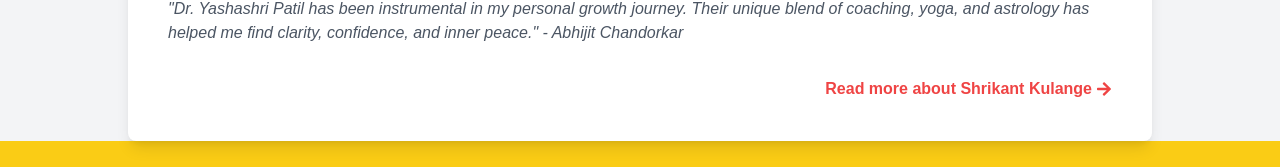
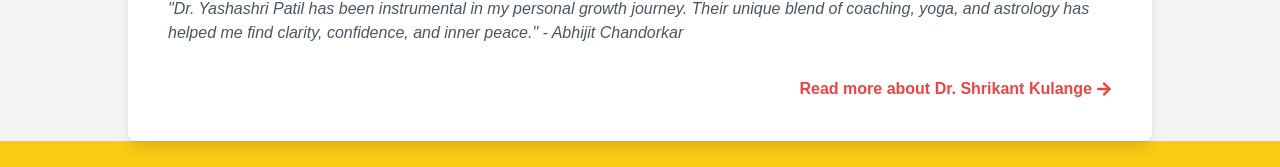
Before and after one commit to atharvamisal2614/shreemUI, a Next.js app: page /founderyashashri in a window 1280 px wide. Shown: the part 1701-1868 px from the top of the page. Built offline with nearby package versions, Linux system fonts and the light colour scheme.

Commit message:
update founders

```diff
--- a/pages/blogs.jsx
+++ b/pages/blogs.jsx
@@ -239,7 +239,7 @@ const Blogs = ({ blogs, totalPages, currentPage }) => {
     {filteredBlogs.length > 0 ? (
         <div className="grid gap-6 sm:grid-cols-1 md:grid-cols-2 lg:grid-cols-3 mt-10">
             {filteredBlogs.map((blog, index) => (
-                <div key={index} className="bg-gray-50 shadow-lg rounded-md overflow-hidden">
+                <div key={index} className="bg-gray-100 shadow-lg rounded-md overflow-hidden">
                     {/* Date */}
                     <div className="p-4">
                         <p className="text-md text-gray-600 font-semibold mb-2 font-libreBaskerVille">
--- a/pages/foundershrikant.jsx
+++ b/pages/foundershrikant.jsx
@@ -132,7 +132,7 @@ export default function FounderShrikant() {
         <div className="flex justify-end items-center space-x-2 md:space-x-4">
           <Link href="/founderyashashri" className="flex font-bold items-center text-red-500 cursor-pointer hover:underline">
 
-            <span>Read more about Yashashree Patil</span>
+            <span>Read more about Dr. Yashashree Patil</span>
             <FaArrowRight className="ml-1 " />
 
           </Link>
--- a/pages/founderyashashri.jsx
+++ b/pages/founderyashashri.jsx
@@ -106,7 +106,7 @@ export default function founderyashashri() {
         <div className="flex justify-end items-center space-x-2 md:space-x-4">
           <Link href="/foundershrikant" className="flex font-bold items-center text-red-500 cursor-pointer hover:underline">
 
-            <span>Read more about Shrikant Kulange</span>
+            <span>Read more about Dr. Shrikant Kulange</span>
             <FaArrowRight className="ml-1 " />
 
           </Link>
```
